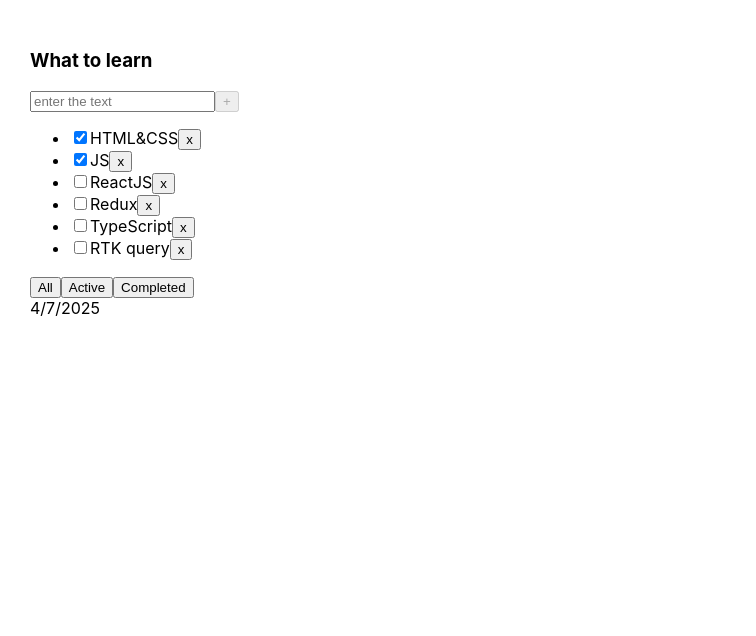
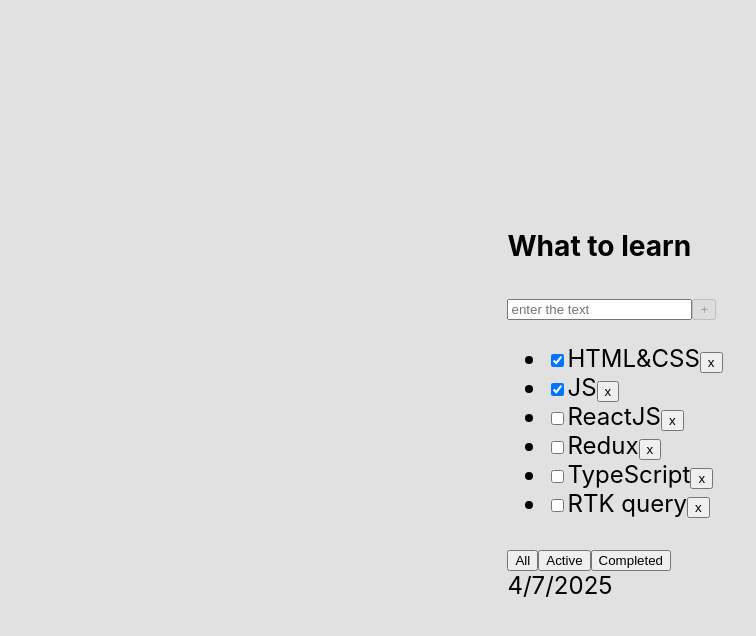
Before and after one commit to VanoKi/todolist-react, a React (Vite) app: page / in a window 1280 px wide. Shown: the top 636 px of the page, without its empty margins (0-756 px from the left). Built offline with nearby package versions, Linux system fonts and the light colour scheme.

Commit message:
feat: add styles

```diff
--- a/src/index.css
+++ b/src/index.css
@@ -4,6 +4,7 @@
   text-rendering: optimizeLegibility;
   -webkit-font-smoothing: antialiased;
   -moz-osx-font-smoothing: grayscale;
+  font-size: 1.5rem;
 }
 
 body {
@@ -11,9 +12,27 @@
   display: flex;
   min-width: 320px;
   min-height: 100vh;
+
+  justify-content: center;
+  align-items: center;
+
+  background: #e1e1e1;
 }
 
 h1 {
   font-size: 3.2em;
   line-height: 1.1;
 }
+
+button, input {
+  cursor: pointer;
+}
+
+button:hover {
+  background: #7e7d7d;
+}
+
+/*li {*/
+/*  display: flex;*/
+/*  justify-content: space-between;*/
+/*}*/
```
